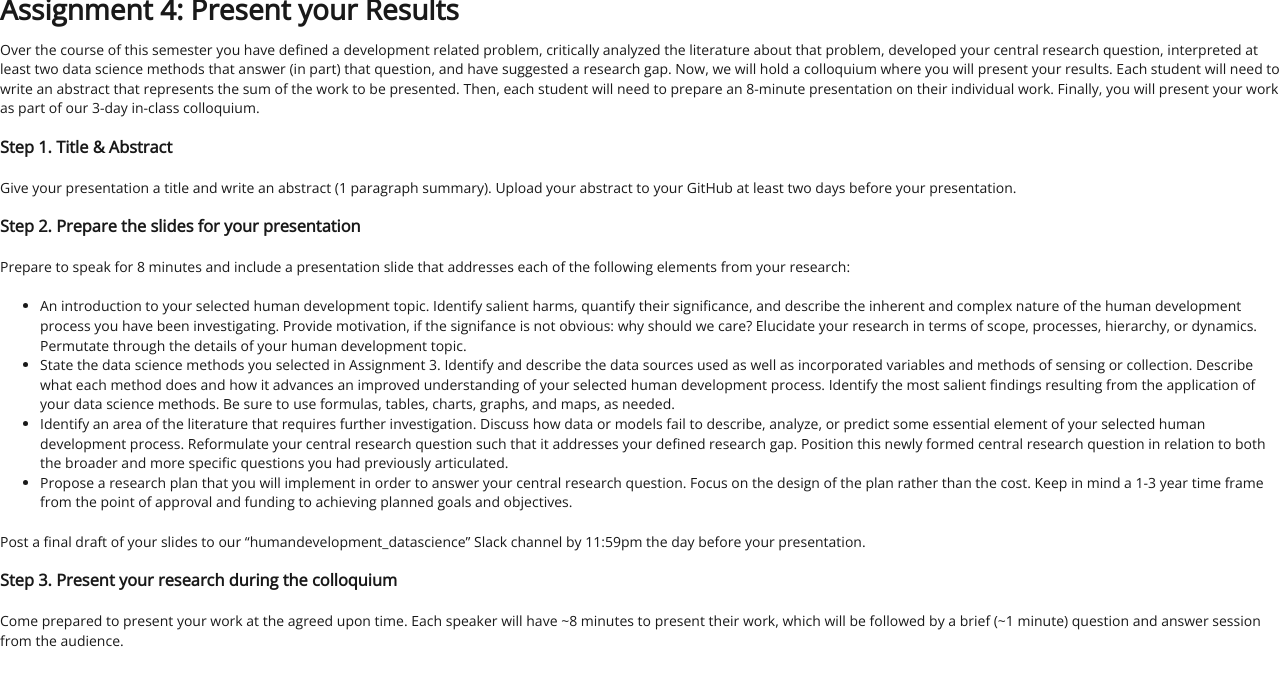
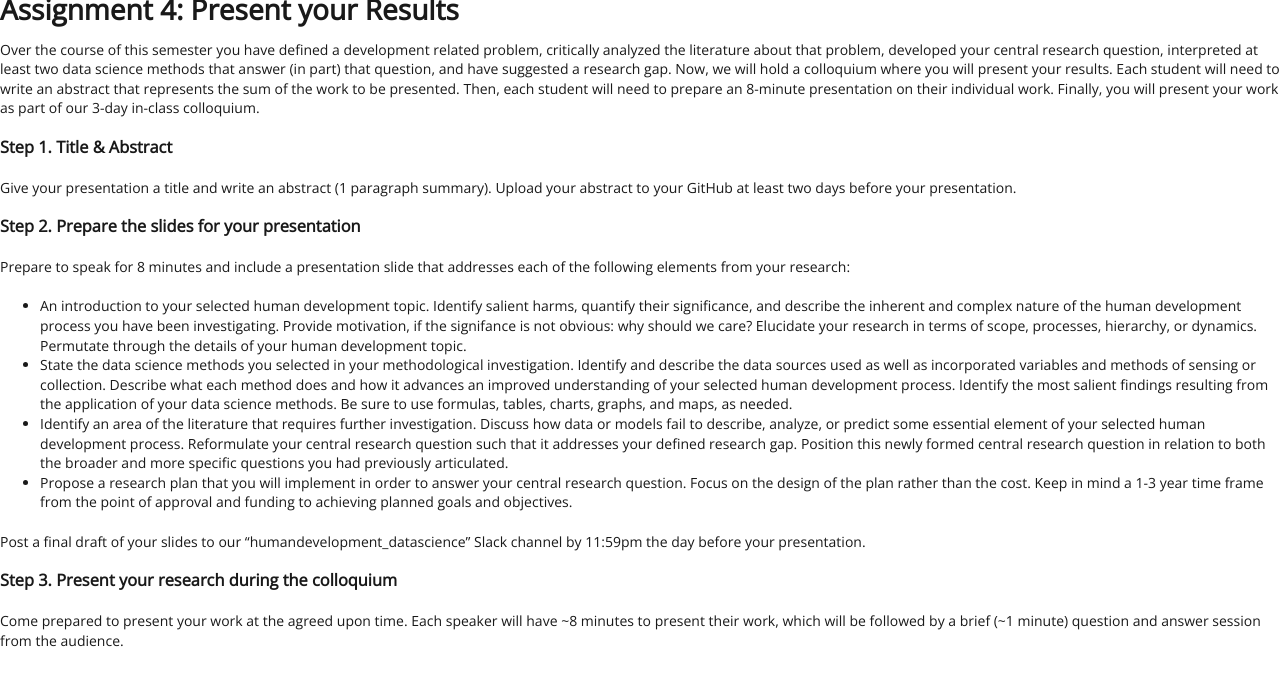
Before and after one commit to EMBrewer/dat150, a Jekyll site: the page built from _posts/2021-09-23-Assignment4.md, in a window 1280 px wide. Shown: the top 686 px of the page. Built offline with Jekyll 4.4.1, drawn with Linux system fonts in a browser that asks for light colours; our own code applies the rules of GitHub Pages for plain Markdown files.

Commit message:
Update 2021-09-23-Assignment4.md

```diff
--- a/_posts/2021-09-23-Assignment4.md
+++ b/_posts/2021-09-23-Assignment4.md
@@ -11,7 +11,7 @@ Give your presentation a title and write an abstract (1 paragraph summary). Uplo
 Prepare to speak for 8 minutes and include a presentation slide that addresses each of the following elements from your research:
 
 * An introduction to your selected human development topic. Identify salient harms, quantify their significance, and describe the inherent and complex nature of the human development process you have been investigating. Provide motivation, if the signifance is not obvious: why should we care? Elucidate your research in terms of scope, processes, hierarchy, or dynamics. Permutate through the details of your human development topic.
-* State the data science methods you selected in Assignment 3. Identify and describe the data sources used as well as incorporated variables and methods of sensing or collection. Describe what each method does and how it advances an improved understanding of your selected human development process. Identify the most salient findings resulting from the application of your data science methods. Be sure to use formulas, tables, charts, graphs, and maps, as needed.
+* State the data science methods you selected in your methodological investigation. Identify and describe the data sources used as well as incorporated variables and methods of sensing or collection. Describe what each method does and how it advances an improved understanding of your selected human development process. Identify the most salient findings resulting from the application of your data science methods. Be sure to use formulas, tables, charts, graphs, and maps, as needed.
 * Identify an area of the literature that requires further investigation. Discuss how data or models fail to describe, analyze, or predict some essential element of your selected human development process. Reformulate your central research question such that it addresses your defined research gap. Position this newly formed central research question in relation to both the broader and more specific questions you had previously articulated.
 * Propose a research plan that you will implement in order to answer your central research question. Focus on the design of the plan rather than the cost. Keep in mind a 1-3 year time frame from the point of approval and funding to achieving planned goals and objectives.
 
```
